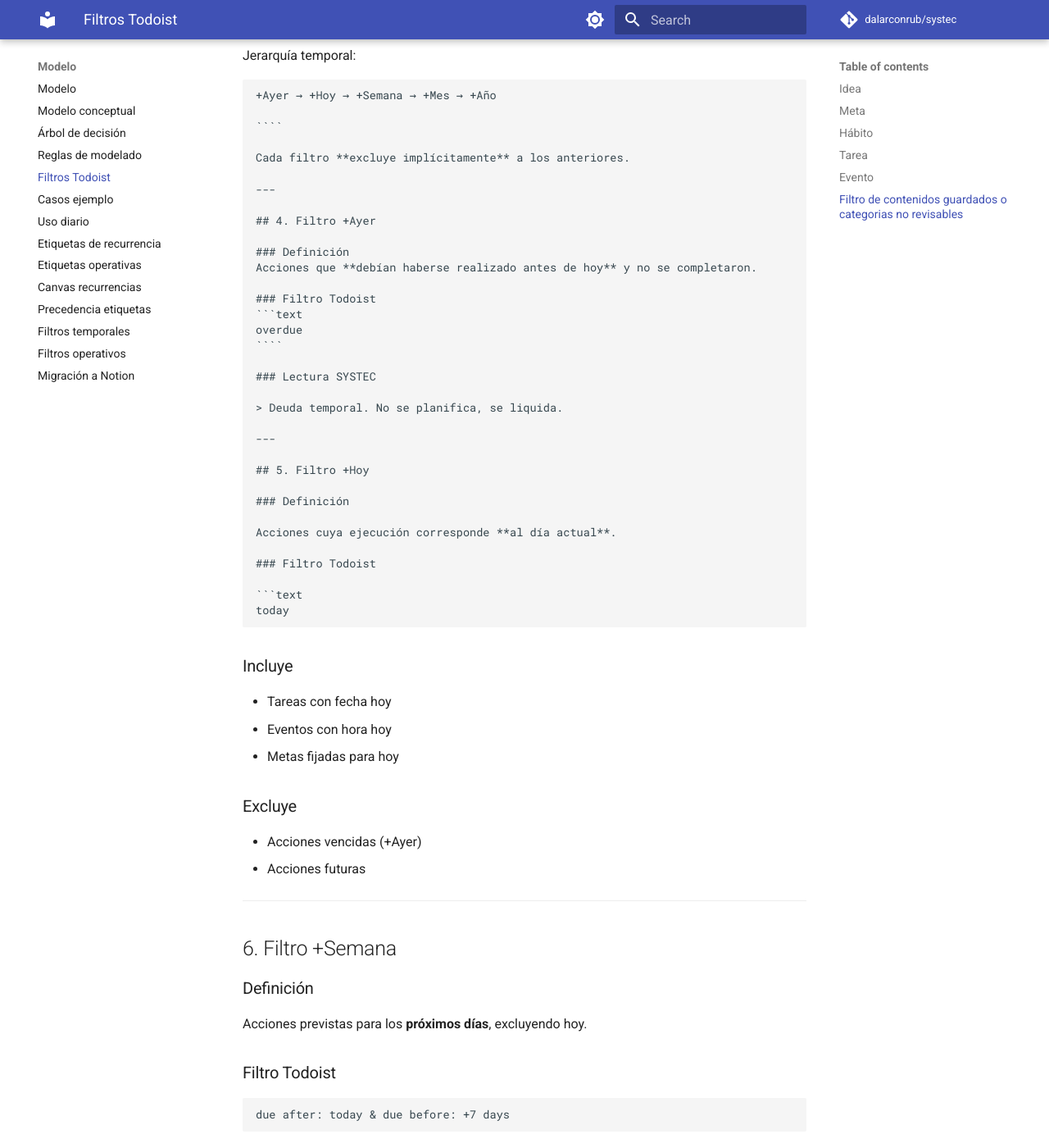
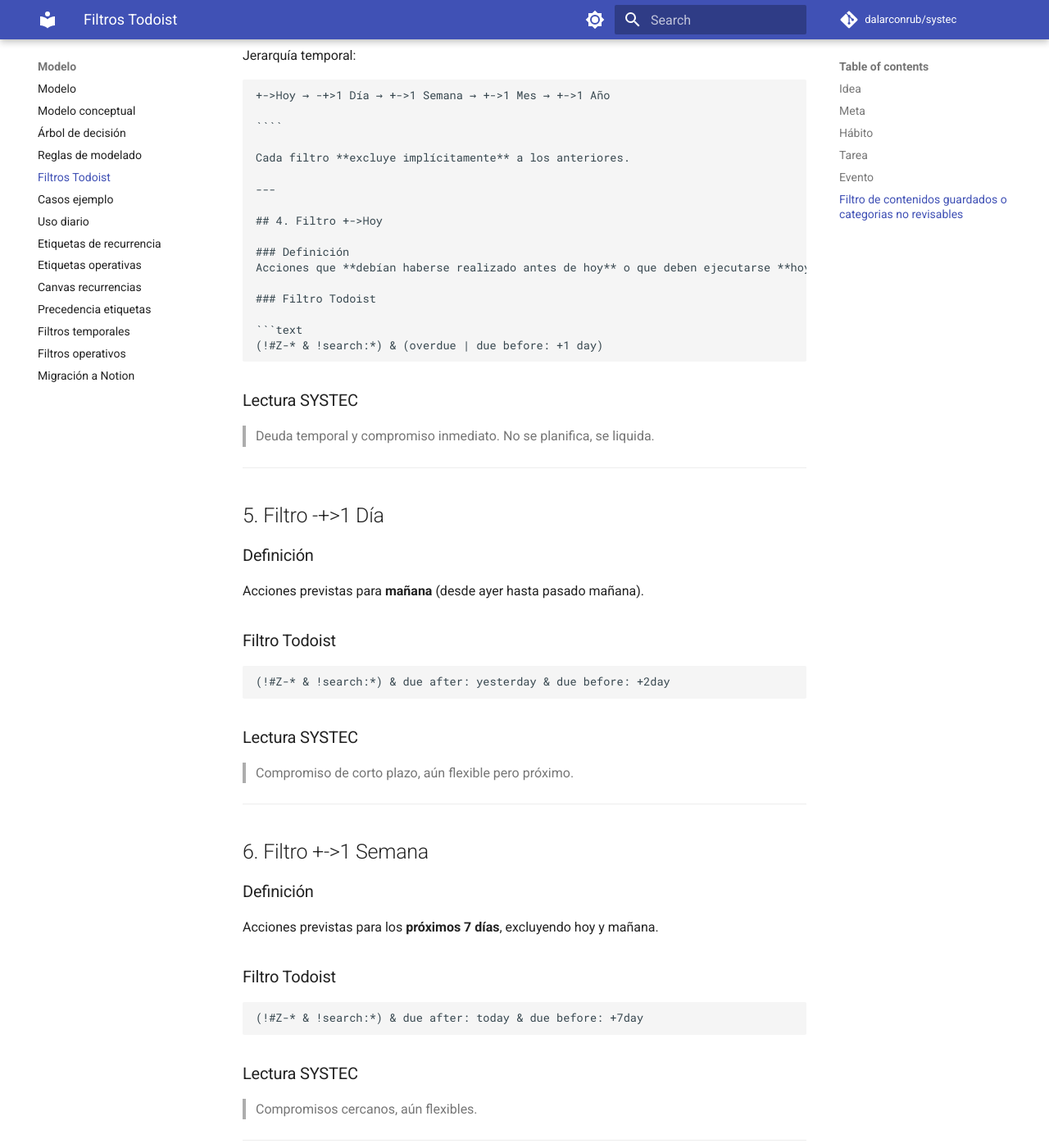
Before and after one commit to dalarconrub/systec, an MkDocs documentation site: the page built from docs/model/04-filtros-todoist.md, in a window 1280 px wide and 1400 px high, scrolled down 1810 px. Shown: the whole window at 82% size. Built offline with MkDocs 1.6.1 and Material for MkDocs 9.7.7, drawn with Linux system fonts in a browser that asks for light colours; comment, search, counter and statistics services are not loaded; some of the changed text lies outside the part shown.

Commit message:
Actualiza horizontes temporales con nuevos nombres y filtros completos

`````diff
--- a/docs/model/04-filtros-todoist.md
+++ b/docs/model/04-filtros-todoist.md
@@ -48,11 +48,11 @@
 
 SYSTEC utiliza cinco horizontes temporales, **mutuamente excluyentes**:
 
-- **+Ayer** → deuda temporal
-- **+Hoy** → compromiso activo
-- **+Semana** → corto plazo
-- **+Mes** → medio plazo
-- **+Año** → largo plazo
+- **+->Hoy** → deuda temporal y compromiso inmediato
+- **-+>1 Día** → compromiso de mañana
+- **+->1 Semana** → corto plazo
+- **+->1 Mes** → medio plazo
+- **+->1 Año** → largo plazo
 
 ---
 
@@ -64,7 +64,7 @@
 
 ```
 
-+Ayer → +Hoy → +Semana → +Mes → +Año
++->Hoy → -+>1 Día → +->1 Semana → +->1 Mes → +->1 Año
 
 ````
 
@@ -72,57 +72,51 @@
 
 ---
 
-## 4. Filtro +Ayer
+## 4. Filtro +->Hoy
 
 ### Definición
-Acciones que **debían haberse realizado antes de hoy** y no se completaron.
-
-### Filtro Todoist
-```text
-overdue
-````
-
-### Lectura SYSTEC
-
-> Deuda temporal. No se planifica, se liquida.
-
----
-
-## 5. Filtro +Hoy
-
-### Definición
-
-Acciones cuya ejecución corresponde **al día actual**.
+Acciones que **debían haberse realizado antes de hoy** o que deben ejecutarse **hoy o antes de mañana**.
 
 ### Filtro Todoist
 
 ```text
-today
+(!#Z-* & !search:*) & (overdue | due before: +1 day)
 ```
 
-### Incluye
+### Lectura SYSTEC
 
-* Tareas con fecha hoy
-* Eventos con hora hoy
-* Metas fijadas para hoy
-
-### Excluye
-
-* Acciones vencidas (+Ayer)
-* Acciones futuras
+> Deuda temporal y compromiso inmediato. No se planifica, se liquida.
 
 ---
 
-## 6. Filtro +Semana
+## 5. Filtro -+>1 Día
 
 ### Definición
 
-Acciones previstas para los **próximos días**, excluyendo hoy.
+Acciones previstas para **mañana** (desde ayer hasta pasado mañana).
 
 ### Filtro Todoist
 
 ```text
-due after: today & due before: +7 days
+(!#Z-* & !search:*) & due after: yesterday & due before: +2day
+```
+
+### Lectura SYSTEC
+
+> Compromiso de corto plazo, aún flexible pero próximo.
+
+---
+
+## 6. Filtro +->1 Semana
+
+### Definición
+
+Acciones previstas para los **próximos 7 días**, excluyendo hoy y mañana.
+
+### Filtro Todoist
+
+```text
+(!#Z-* & !search:*) & due after: today & due before: +7day
 ```
 
 ### Lectura SYSTEC
@@ -131,16 +125,16 @@
 
 ---
 
-## 7. Filtro +Mes
+## 7. Filtro +->1 Mes
 
 ### Definición
 
-Acciones previstas para el **resto del mes**, excluyendo hoy y esta semana.
+Acciones previstas para el **resto del mes**, excluyendo esta semana.
 
 ### Filtro Todoist
 
 ```text
-due after: +7 days & due before: +30 days
+(!#Z-* & !search:*) & (due after: +7 days & due before: +30 days)
 ```
 
 ### Lectura SYSTEC
@@ -149,7 +143,7 @@
 
 ---
 
-## 8. Filtro +Año
+## 8. Filtro +->1 Año
 
 ### Definición
 
@@ -158,7 +152,7 @@
 ### Filtro Todoist
 
 ```text
-due after: +30 days & due before: +365 days
+(!#Z-* & !search:*) & (due after: +30 days & due before: +365 days)
 ```
 
 ### Lectura SYSTEC
@@ -169,13 +163,13 @@
 
 ## 9. Tabla resumen
 
-| Horizonte | Filtro Todoist                                | Significado       |
-| --------- | --------------------------------------------- | ----------------- |
-| +Ayer     | `overdue`                                     | Deuda             |
-| +Hoy      | `today`                                       | Compromiso activo |
-| +Semana   | `due after: today & due before: +7 days`      | Corto plazo       |
-| +Mes      | `due after: +7 days & due before: +30 days`   | Medio plazo       |
-| +Año      | `due after: +30 days & due before: +365 days` | Largo plazo       |
+| Horizonte     | Filtro Todoist                                                                    | Significado                    |
+| ------------- | ---------------------------------------------------------------------------------- | ------------------------------ |
+| +->Hoy        | `(!#Z-* & !search:*) & (overdue \| due before: +1 day)`                            | Deuda y compromiso inmediato   |
+| -+>1 Día      | `(!#Z-* & !search:*) & due after: yesterday & due before: +2day`                    | Compromiso de mañana           |
+| +->1 Semana   | `(!#Z-* & !search:*) & due after: today & due before: +7day`                       | Corto plazo                    |
+| +->1 Mes      | `(!#Z-* & !search:*) & (due after: +7 days & due before: +30 days)`                | Medio plazo                    |
+| +->1 Año      | `(!#Z-* & !search:*) & (due after: +30 days & due before: +365 days)`              | Largo plazo                    |
 
 ---
 
@@ -184,13 +178,13 @@
 El uso correcto es siempre:
 
 1. **Clasificar por tipo** (SYSTEC)
-2. **Visualizar por horizonte** (+Ayer / +Hoy / +Semana / +Mes / +Año)
+2. **Visualizar por horizonte** (+->Hoy / -+>1 Día / +->1 Semana / +->1 Mes / +->1 Año)
 
 Ejemplos:
 
-* *Tareas +Hoy*
-* *Eventos +Semana*
-* *Hábitos +Mes*
+* *Tareas +->Hoy*
+* *Eventos +->1 Semana*
+* *Hábitos +->1 Mes*
 
 ---
 
`````
Also changed, not shown: model/04-filtros-todoist.md (+48 -54 lines).
